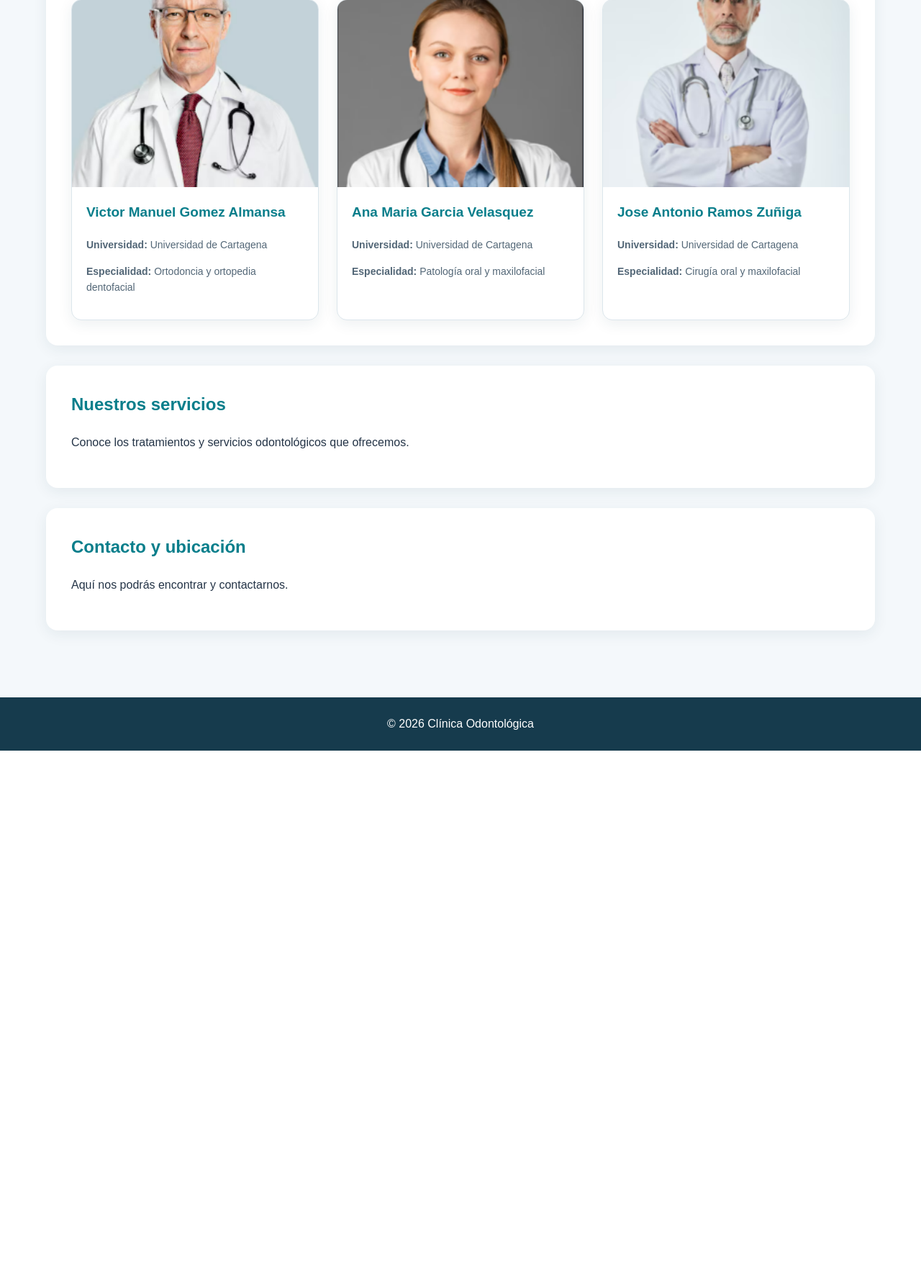
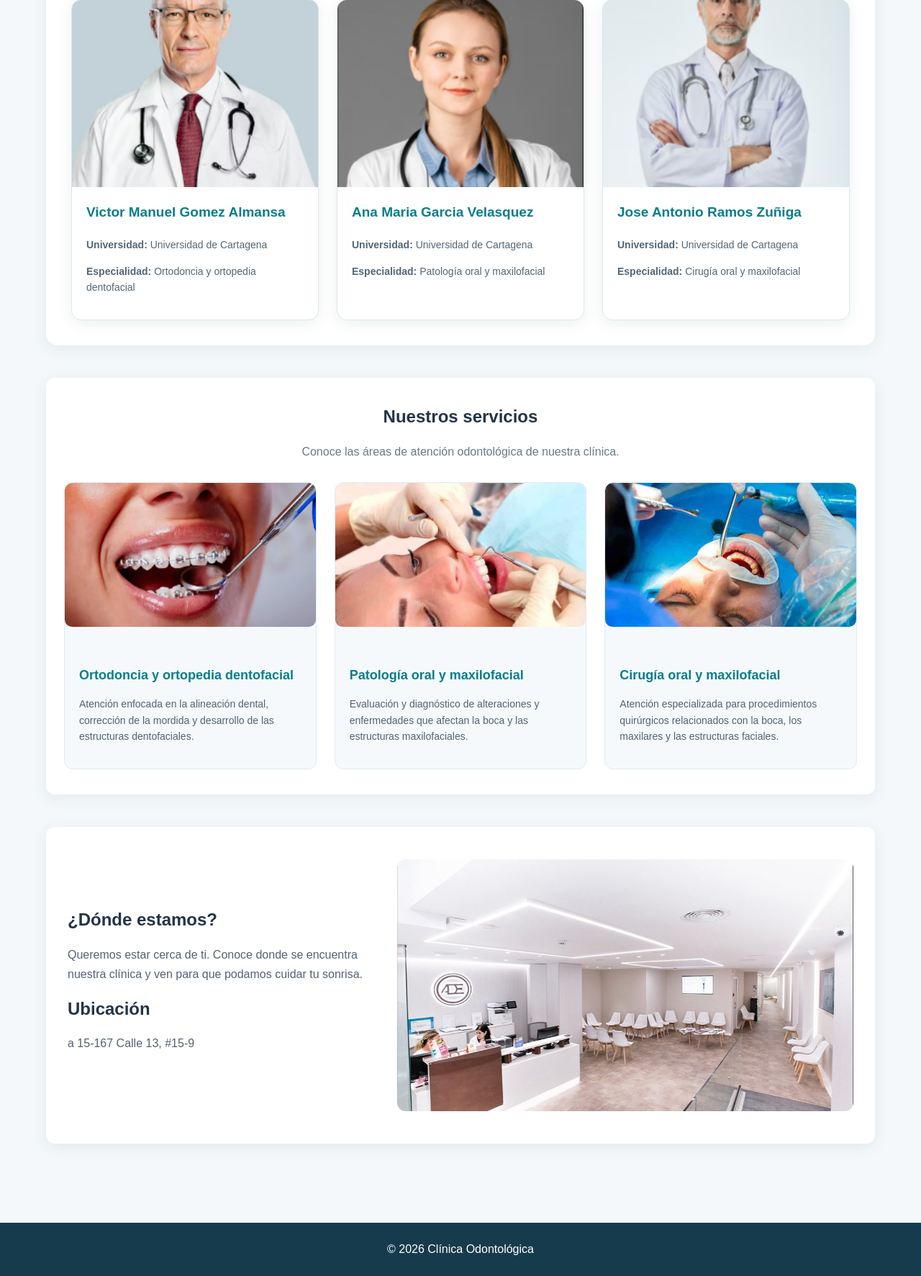
Before and after one commit to jhenssen666-art/odontologia, a Flask app: page / in a window 1280 px wide. Shown: the part 459-2232 px from the top of the page at 72% size. Before the commit the page ends 1502 px from the top, so only its background shows below. Run offline with Flask 3, Linux system fonts and the light colour scheme.

Commit message:
Actualizacion de pagina principal y servicios

```diff
--- a/static/css/estilos.css
+++ b/static/css/estilos.css
@@ -1381,3 +1381,133 @@ footer p {
         width: 100%;
     }
 }
+
+/* servicios */
+
+.seccion-servicios {
+    margin: 45px auto;
+    padding: 35px 25px;
+    background: #ffffff;
+    border-radius: 12px;
+    text-align: center;
+}
+
+.seccion-servicios h2,
+.seccion-ubicacion h2 {
+    color: #243447;
+    margin-bottom: 12px;
+}
+
+.contenedor-servicios {
+    display: grid;
+    grid-template-columns: repeat(3, minmax(0, 1fr));
+    gap: 25px;
+    margin-top: 30px;
+}
+
+.tarjeta-servicio {
+    background: #f5f9fc;
+    border-radius: 12px;
+    overflow: hidden;
+    text-align: left;
+    border: 1px solid #e2eaf0;
+}
+
+.tarjeta-servicio img {
+    width: 100%;
+    height: 200px;
+    object-fit: cover;
+    display: block;
+}
+
+.info-servicio {
+    padding: 20px;
+}
+
+.info-servicio h3 {
+    color: #087e8b;
+    font-size: 18px;
+    margin-bottom: 12px;
+}
+
+.info-servicio p {
+    color: #536273;
+    line-height: 1.6;
+    font-size: 14px;
+}
+
+
+/* ubicacion */
+
+.seccion-ubicacion {
+    margin: 45px auto;
+    padding: 30px;
+    background: #ffffff;
+    border-radius: 12px;
+}
+
+.contenido-ubicacion {
+    display: grid;
+    grid-template-columns: 0.8fr 1.2fr;
+    align-items: center;
+    gap: 35px;
+}
+
+.texto-ubicacion p {
+    color: #536273;
+    line-height: 1.7;
+    margin-top: 15px;
+}
+
+.imagen-ubicacion img {
+    width: 100%;
+    max-height: 350px;
+    object-fit: cover;
+    display: block;
+    border-radius: 12px;
+}
+
+
+/*para pantallas pequeñas */
+
+@media (max-width: 850px) {
+    .contenedor-servicios {
+        grid-template-columns: repeat(2, minmax(0, 1fr));
+    }
+
+    .contenido-ubicacion {
+        grid-template-columns: 1fr;
+    }
+}
+
+@media (max-width: 550px) {
+    .contenedor-servicios {
+        grid-template-columns: 1fr;
+    }
+
+    .seccion-servicios,
+    .seccion-ubicacion {
+        padding: 22px 16px;
+    }
+
+    .tarjeta-servicio img {
+        height: 190px;
+    }
+}
+
+
+.tarjeta-servicio img {
+    width: 100%;
+    height: 200px;
+    object-fit: cover;
+    margin: 0 0 15px 0;
+    border-radius: 10px;
+}
+
+.imagen-ubicacion {
+    width: 100%;
+    max-height: 350px;
+    object-fit: cover;
+    margin: 15px 0;
+    border-radius: 10px;
+}
--- a/templates/index.html
+++ b/templates/index.html
@@ -89,14 +89,83 @@
             </div>
         </section>
 
-        <section id="servicios">
+        <section id="servicios" class="seccion-servicios">
             <h2>Nuestros servicios</h2>
-            <p>Conoce los tratamientos y servicios odontológicos que ofrecemos.</p>
+            <p class="subtitulo">
+                Conoce las áreas de atención odontológica de nuestra clínica.
+            </p>
+
+            <div class="contenedor-servicios">
+
+                <article class="tarjeta-servicio">
+                    <img
+                        src="{{ url_for('static', filename='img/servicio-ortodoncia.jpg') }}"
+                        alt="Atención en ortodoncia">
+
+                    <div class="info-servicio">
+                        <h3>Ortodoncia y ortopedia dentofacial</h3>
+                        <p>
+                            Atención enfocada en la alineación dental,
+                            corrección de la mordida y desarrollo de
+                            las estructuras dentofaciales.
+                        </p>
+                    </div>
+                </article>
+
+                <article class="tarjeta-servicio">
+                    <img
+                        src="{{ url_for('static', filename='img/servicio-patologia.jpg') }}"
+                        alt="Evaluación de patología oral">
+
+                    <div class="info-servicio">
+                        <h3>Patología oral y maxilofacial</h3>
+                        <p>
+                            Evaluación y diagnóstico de alteraciones
+                            y enfermedades que afectan la boca y
+                            las estructuras maxilofaciales.
+                        </p>
+                    </div>
+                </article>
+
+                <article class="tarjeta-servicio">
+                    <img
+                        src="{{ url_for('static', filename='img/servicio-cirugia.jpg') }}"
+                        alt="Atención en cirugía oral y maxilofacial">
+
+                    <div class="info-servicio">
+                        <h3>Cirugía oral y maxilofacial</h3>
+                        <p>
+                            Atención especializada para procedimientos
+                            quirúrgicos relacionados con la boca,
+                            los maxilares y las estructuras faciales.
+                        </p>
+                    </div>
+                </article>
+
+            </div>
         </section>
 
-        <section id="contacto">
-            <h2>Contacto y ubicación</h2>
-            <p>Aquí nos podrás encontrar y contactarnos.</p>
+        <section id="contacto" class="seccion-ubicacion">
+            <div class="contenido-ubicacion">
+                <div class="texto-ubicacion">
+                    <h2>¿Dónde estamos?</h2>
+                    <p>
+                        Queremos estar cerca de ti.
+                        Conoce donde se  encuentra nuestra clínica
+                        y ven para que podamos cuidar  tu sonrisa.
+                    </p>
+                    <h2>Ubicación</h2>
+                    <p>
+                        a 15-167 Calle 13, #15-9
+                    <p>
+                </div>
+
+                <div class="imagen-ubicacion">
+                    <img
+                        src="{{ url_for('static', filename='img/ubicacion.jpg') }}"
+                        alt="Ubicación de la clínica odontológica">
+                </div>
+            </div>
         </section>
     </main>
 
```
Also changed, not shown: static/img/servicio-cirugia.jpg (added), static/img/servicio-ortodoncia.jpg (added), static/img/servicio-patologia.jpg (added), static/img/ubicacion.jpg (added).
